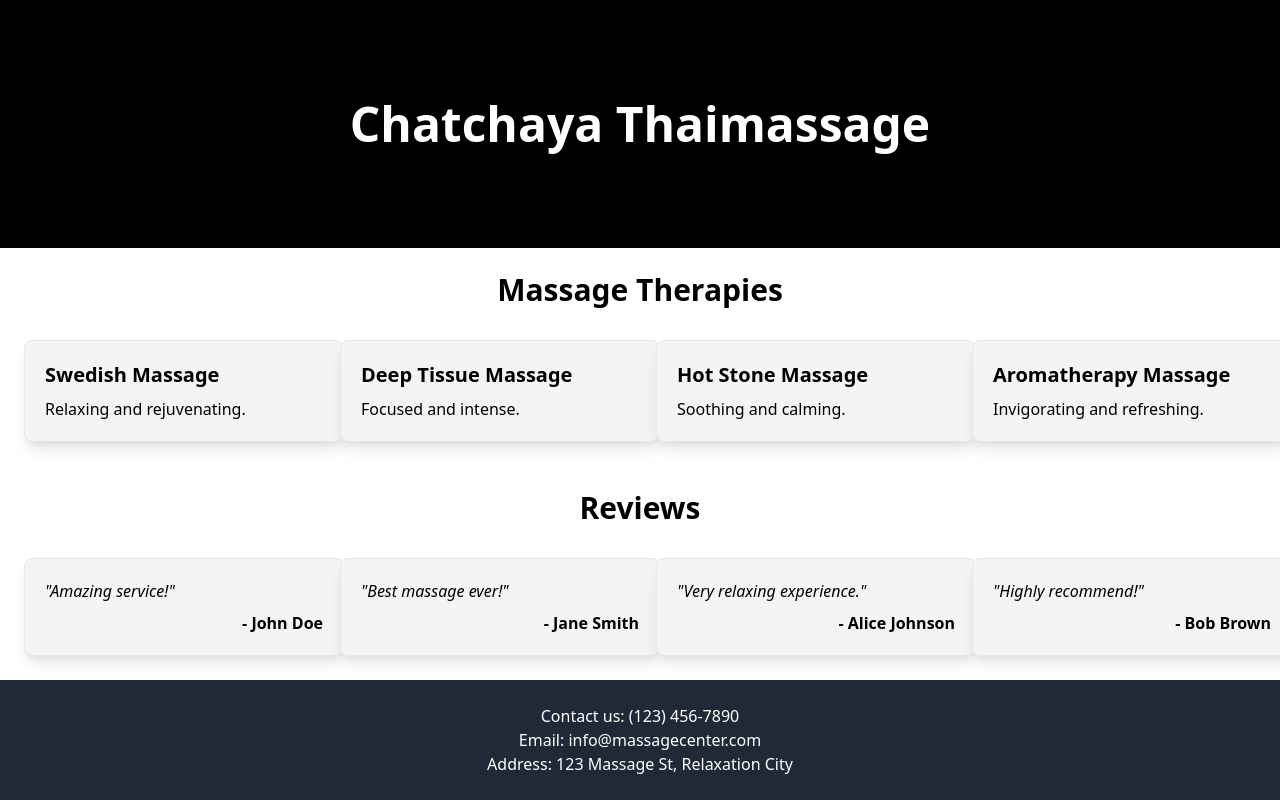
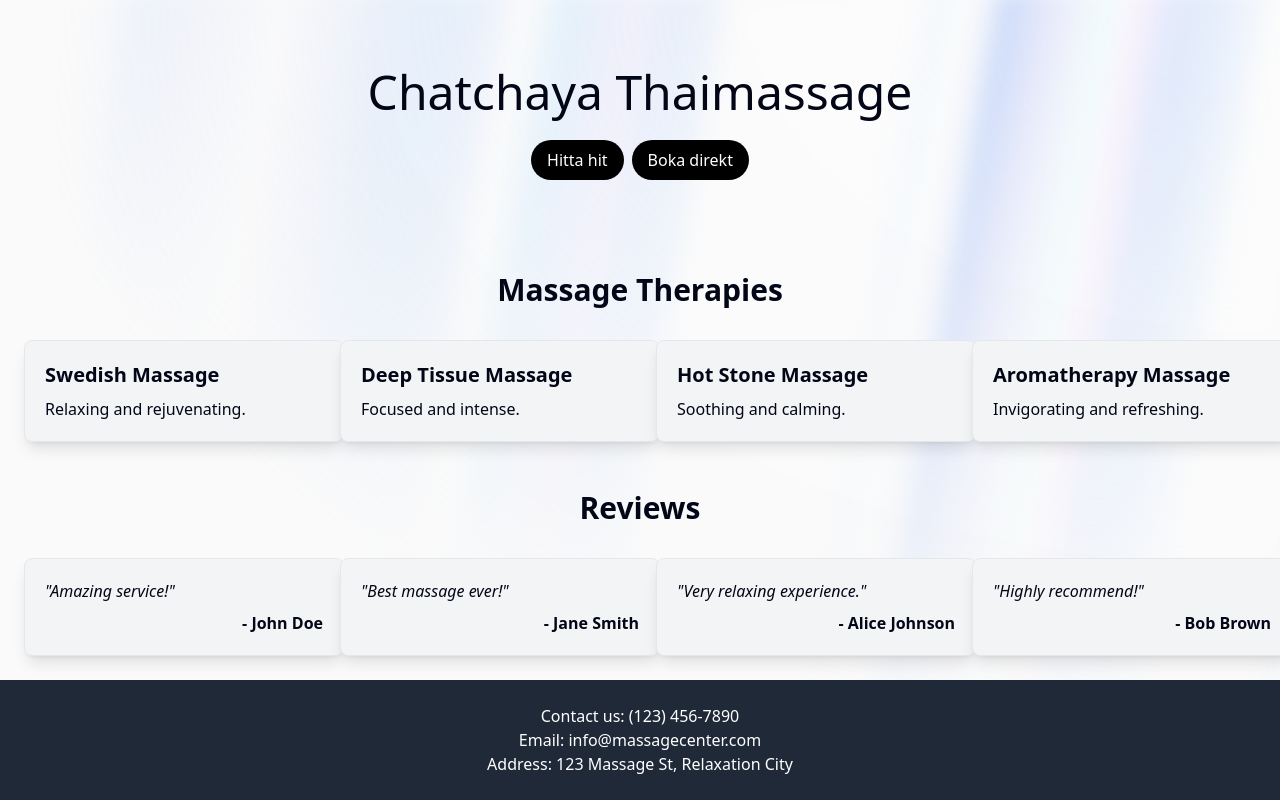
Before and after one commit to robinjac/chatchaya-thaimassage, a React (Vite) app: page / in a window 1280 px wide. Built offline with nearby package versions, Linux system fonts and the light colour scheme.

Commit message:
Add auora background

```diff
--- a/package.json
+++ b/package.json
@@ -10,8 +10,11 @@
     "preview": "vite preview"
   },
   "dependencies": {
+    "clsx": "^2.1.1",
+    "framer-motion": "^11.2.10",
     "react": "^18.2.0",
-    "react-dom": "^18.2.0"
+    "react-dom": "^18.2.0",
+    "tailwind-merge": "^2.3.0"
   },
   "devDependencies": {
     "@types/react": "^18.2.66",
--- a/src/App.tsx
+++ b/src/App.tsx
@@ -4,6 +4,7 @@
 import TherapyCard from "./components/TherapyCard.tsx";
 import ReviewCard from "./components/ReviewCard.tsx";
 import Footer from "./components/Footer.tsx";
+import { AuroraBackground } from "./components/Background.tsx";
 
 const therapies = [
   { name: "Swedish Massage", description: "Relaxing and rejuvenating." },
@@ -21,7 +22,7 @@
 
 const App = () => {
   return (
-    <>
+    <AuroraBackground>
       <Banner />
 
       <section className="relative container w-full p-6">
@@ -45,7 +46,7 @@
       </section>
 
       <Footer />
-    </>
+    </AuroraBackground>
   );
 };
 
--- /dev/null
+++ b/src/components/Background.tsx
@@ -0,0 +1,53 @@
+import React, { ReactNode } from "react";
+import { cn } from "../utils/cn";
+
+interface AuroraBackgroundProps extends React.HTMLProps<HTMLDivElement> {
+  children: ReactNode;
+  showRadialGradient?: boolean;
+}
+
+export const AuroraBackground = ({
+  className,
+  children,
+  showRadialGradient = true,
+  ...props
+}: AuroraBackgroundProps) => {
+  return (
+    <main>
+      <div
+        className={cn(
+          "relative flex flex-col  h-[100vh] items-center justify-center bg-zinc-50 dark:bg-zinc-900  text-slate-950 transition-bg",
+          className
+        )}
+        {...props}
+      >
+        <div className="absolute inset-0 overflow-hidden">
+          <div
+            //   I'm sorry but this is what peak developer performance looks like // trigger warning
+            className={cn(
+              `
+            [--white-gradient:repeating-linear-gradient(100deg,var(--white)_0%,var(--white)_7%,var(--transparent)_10%,var(--transparent)_12%,var(--white)_16%)]
+            [--dark-gradient:repeating-linear-gradient(100deg,var(--black)_0%,var(--black)_7%,var(--transparent)_10%,var(--transparent)_12%,var(--black)_16%)]
+            [--aurora:repeating-linear-gradient(100deg,var(--blue-500)_10%,var(--indigo-300)_15%,var(--blue-300)_20%,var(--violet-200)_25%,var(--blue-400)_30%)]
+            [background-image:var(--white-gradient),var(--aurora)]
+            dark:[background-image:var(--dark-gradient),var(--aurora)]
+            [background-size:300%,_200%]
+            [background-position:50%_50%,50%_50%]
+            filter blur-[10px] invert dark:invert-0
+            after:content-[""] after:absolute after:inset-0 after:[background-image:var(--white-gradient),var(--aurora)]
+            after:dark:[background-image:var(--dark-gradient),var(--aurora)]
+            after:[background-size:200%,_100%]
+            after:animate-aurora after:[background-attachment:fixed] after:mix-blend-difference
+            pointer-events-none
+            absolute -inset-[10px] opacity-50 will-change-transform`,
+
+              showRadialGradient &&
+                `[mask-image:radial-gradient(ellipse_at_100%_0%,black_10%,var(--transparent)_70%)]`
+            )}
+          ></div>
+        </div>
+        {children}
+      </div>
+    </main>
+  );
+};
--- a/src/components/Banner.tsx
+++ b/src/components/Banner.tsx
@@ -1,12 +1,17 @@
-// src/components/Banner.jsx
-import React from "react";
+import React from "react"
 
 const Banner = () => {
   return (
-    <div className="relative bg-black w-screen h-full max-h-[500px] text-center text-white">
-      <h1 className="absolute top-1/2 left-1/2 transform -translate-x-1/2 -translate-y-1/2 text-5xl font-bold">
-        Chatchaya Thaimassage
-      </h1>
+    <div className="relative flex justify-center items-center flex-col gap-6 w-screen h-full max-h-[400px]">
+      <h1 className="text-5xl">Chatchaya Thaimassage</h1>
+      <div className="flex gap-2">
+        <button className="bg-black dark:bg-white rounded-full w-fit text-white dark:text-black px-4 py-2">
+          Hitta hit
+        </button>
+        <button className="bg-black dark:bg-white rounded-full w-fit text-white dark:text-black px-4 py-2">
+          Boka direkt
+        </button>
+      </div>
     </div>
   );
 };
--- /dev/null
+++ b/src/utils/cn.ts
@@ -0,0 +1,6 @@
+import { ClassValue, clsx } from "clsx";
+import { twMerge } from "tailwind-merge";
+
+export function cn(...inputs: ClassValue[]) {
+  return twMerge(clsx(inputs));
+}
--- a/tailwind.config.js
+++ b/tailwind.config.js
@@ -1,8 +1,39 @@
+const {
+  default: flattenColorPalette,
+} = require("tailwindcss/lib/util/flattenColorPalette");
+
 /** @type {import('tailwindcss').Config} */
 export default {
   content: ["./index.html", "./src/**/*.{js,ts,jsx,tsx}"],
+  darkMode: "class",
   theme: {
-    extend: {},
+    extend: {
+      animation: {
+        aurora: "aurora 60s linear infinite",
+      },
+      keyframes: {
+        aurora: {
+          from: {
+            backgroundPosition: "50% 50%, 50% 50%",
+          },
+          to: {
+            backgroundPosition: "350% 50%, 350% 50%",
+          },
+        },
+      },
+    },
   },
-  plugins: [],
+  plugins: [addVariablesForColors],
 };
+
+// This plugin adds each Tailwind color as a global CSS variable, e.g. var(--gray-200).
+function addVariablesForColors({ addBase, theme }) {
+  let allColors = flattenColorPalette(theme("colors"));
+  let newVars = Object.fromEntries(
+    Object.entries(allColors).map(([key, val]) => [`--${key}`, val])
+  );
+
+  addBase({
+    ":root": newVars,
+  });
+}
```
Also changed, not shown: 1 other file (tests, documents, lock files or other folders).
